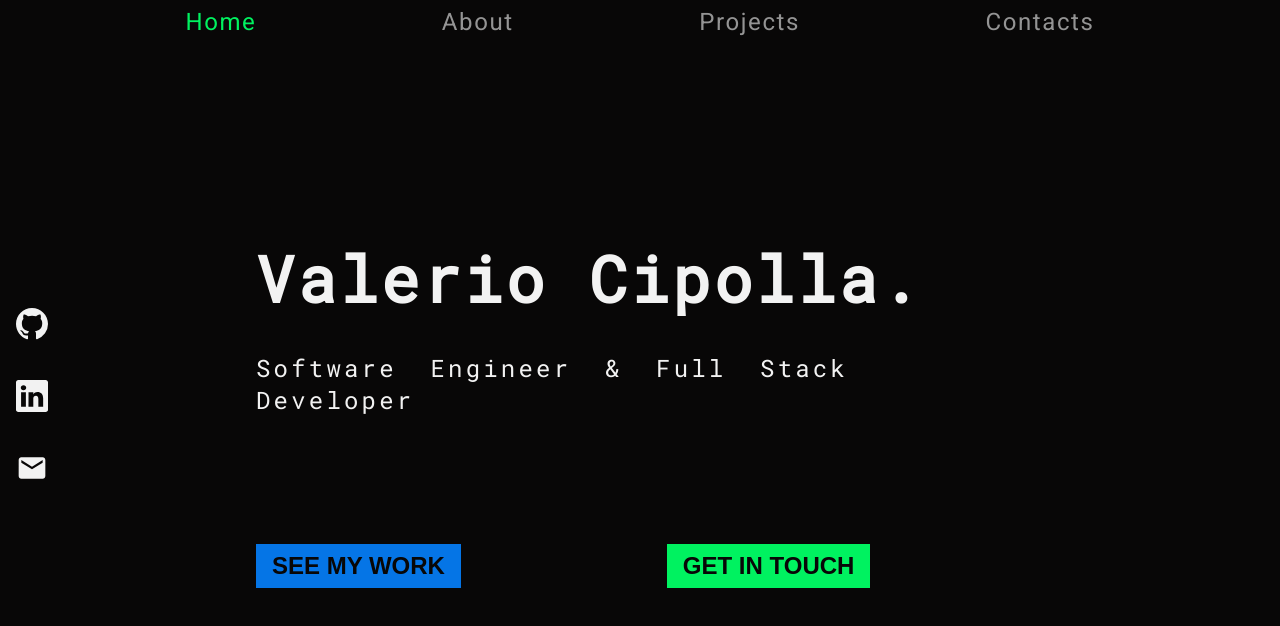
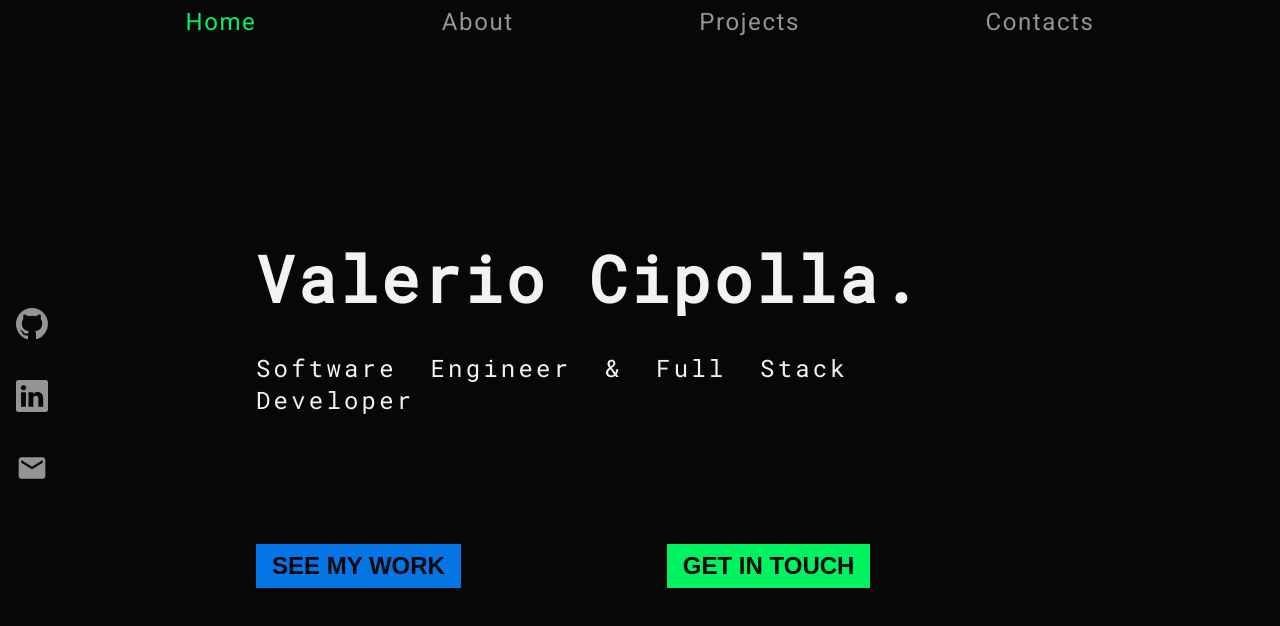
Before and after one commit to ValerioCipolla/portfolio, a Next.js app: page / in a window 1280 px wide. Shown: the top 626 px of the page. Built offline with nearby package versions, Linux system fonts and the light colour scheme.

Commit message:
styled icons

```diff
--- a/Components/Sidebar/index.js
+++ b/Components/Sidebar/index.js
@@ -6,13 +6,19 @@
   return (
     <div className={css.sidebar}>
       <div className={css.icon}>
-        <BsGithub />
+        <a href="https://github.com/ValerioCipolla" target="_blank">
+          <BsGithub />
+        </a>
       </div>
       <div className={css.icon}>
-        <BsLinkedin />
+        <a href="https://github.com/ValerioCipolla" target="_blank">
+          <BsLinkedin />
+        </a>
       </div>
       <div className={css.icon}>
-        <MdEmail />
+        <a href="https://github.com/ValerioCipolla" target="_blank">
+          <MdEmail />
+        </a>
       </div>
     </div>
   );
--- a/styles/sidebar.module.css
+++ b/styles/sidebar.module.css
@@ -12,10 +12,19 @@
 
 .icon {
   font-size: 2rem;
-  padding: 1rem;
+  margin: 1rem;
+}
+
+.icon a {
+  color: var(--white);
+  opacity: 0.6;
 }
 
 .icon:hover {
   transform: scale(1.5);
   cursor: pointer;
 }
+
+.icon:hover a {
+  opacity: 1;
+}
```
